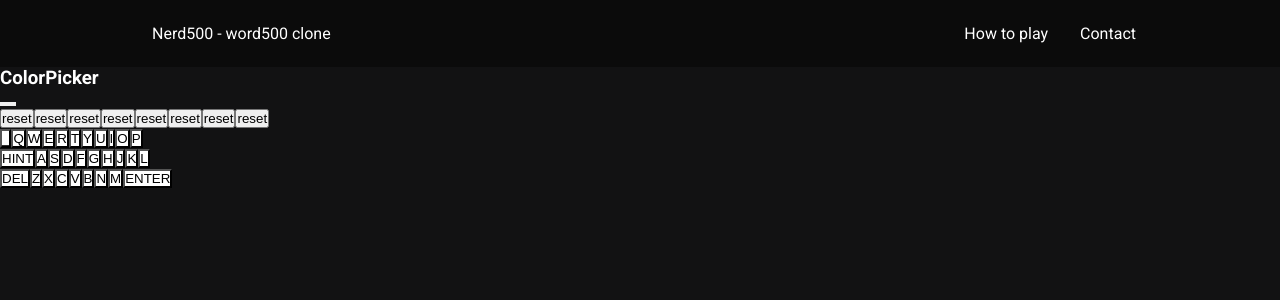
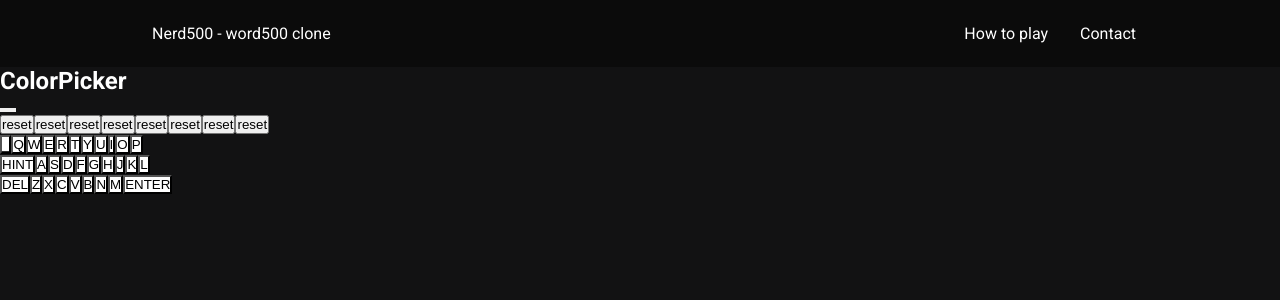
Before and after one commit to trialnerr/Nerd500-word500clone, a React app: page / in a window 1280 px wide. Shown: the top 300 px of the page. Built offline with nearby package versions, Linux system fonts and the light colour scheme.

Commit message:
chore: Update color heading level to h2 in Colors component and delete empty div

```diff
--- a/client/components/Colors.jsx
+++ b/client/components/Colors.jsx
@@ -25,7 +25,7 @@ function Colors() {
   return (
     <div className="colorsContainer">
       <div>
-        <h3 className = {`${currentColor}`}>ColorPicker</h3>
+        <h2 className = {`${currentColor}`}>ColorPicker</h2>
         <div className="colorsWrapper">
           <ColorButton color="green" />
           <ColorButton color="yellow" />
@@ -33,7 +33,6 @@ function Colors() {
           <ColorButton color="white" />
         </div>
       </div>
-      <div></div>
     </div>
   );
 }
```
